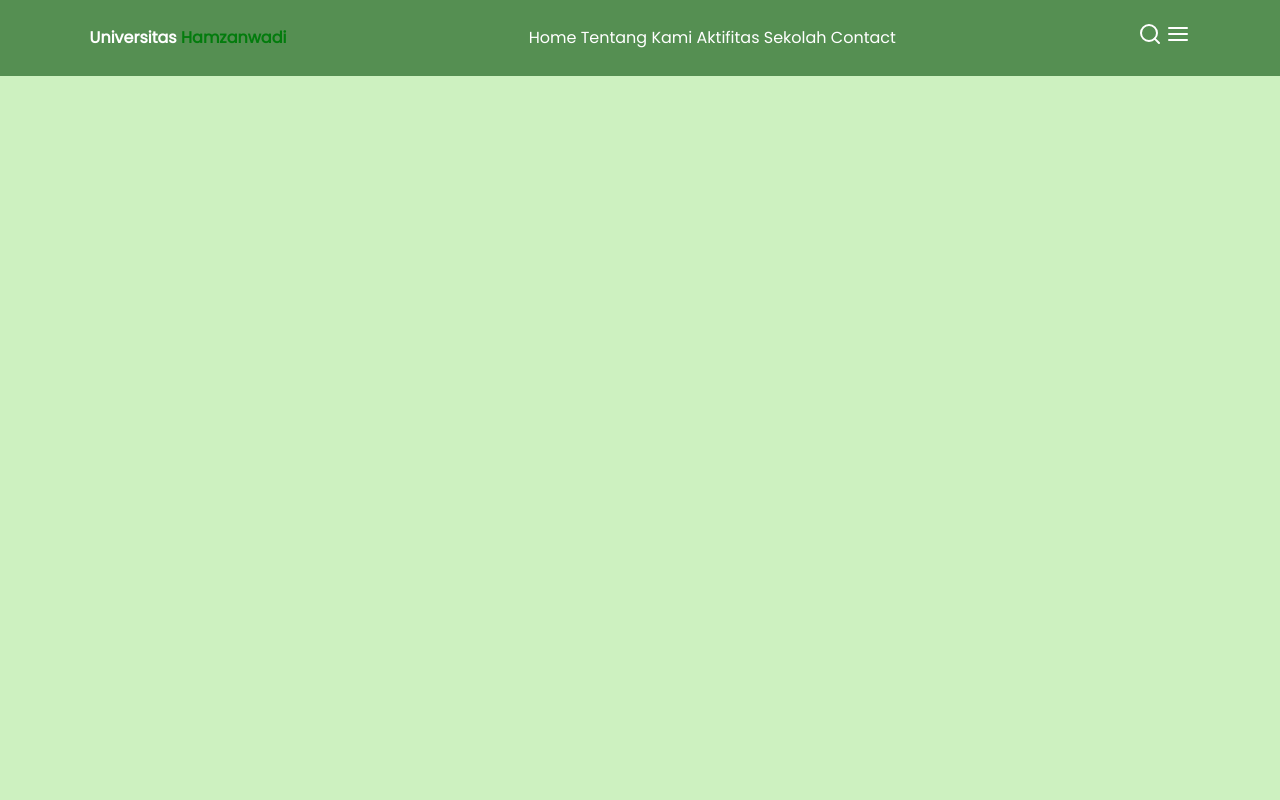
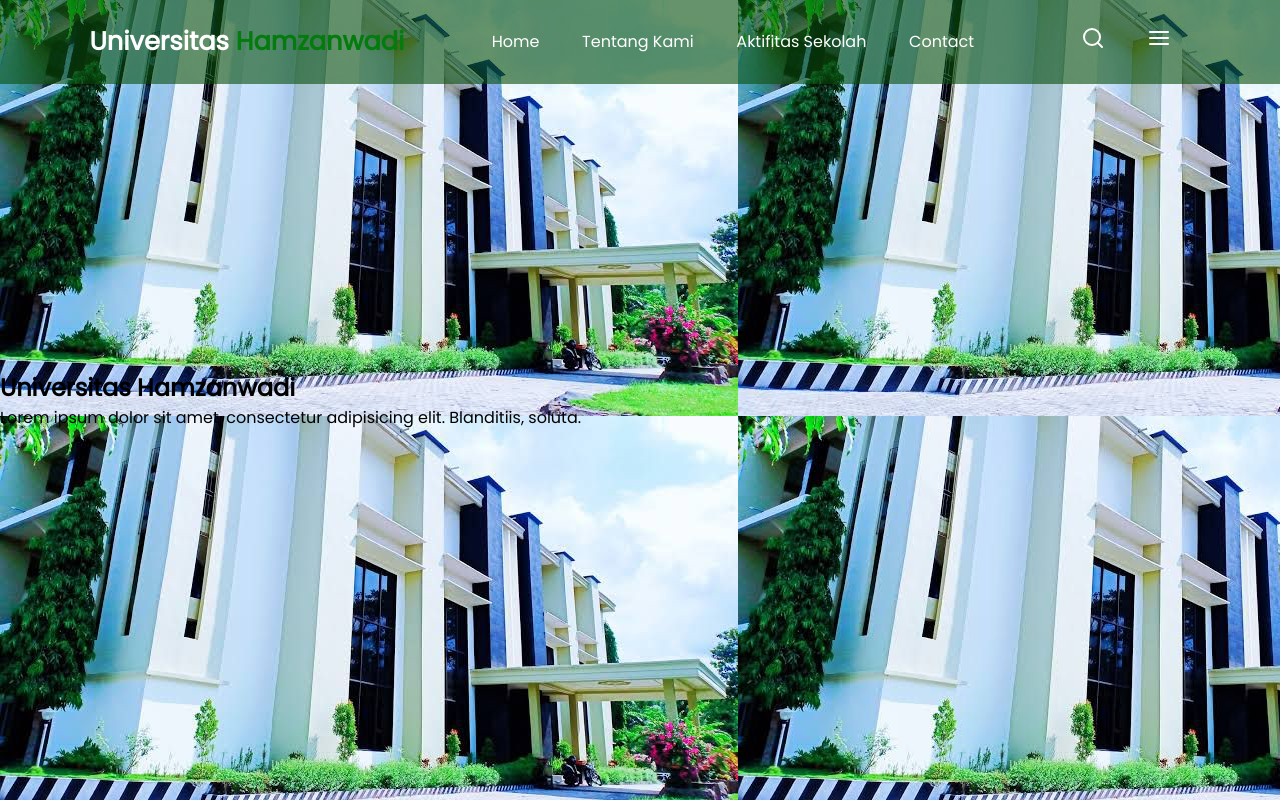
Before and after one commit to Rhalwi/sistem-informasi-sekolah, a plain HTML site: page Latihan/index.html in a window 1280 px wide. Drawn offline with nearby package versions, Linux system fonts and the light colour scheme.

Commit message:
tambahan

```diff
--- a/Latihan/css/style.css
+++ b/Latihan/css/style.css
@@ -9,6 +9,7 @@
     outline: none;
     border: none;
     text-decoration: none;
+    box-sizing: border-box;
 
 }
 
@@ -35,6 +36,7 @@ body{
     color: #ffffff;
     font-weight: 700;
     font-style: normal;
+    font-size: 1.6rem;
 }
 
 .navbar .navbar-logo span{
@@ -44,9 +46,30 @@ body{
 
 .navbar .navbar-nav a{
     color: #ffffff;
+    display: inline-block;
+    margin: 0 1.2rem;
+    font-size: 1rem;
 
+}
+
+.navbar .navbar-nav a:hover{
+    color: var(--primary);
 }
 
 .navbar .navbar-extra a{
     color: #ffffff;
+    margin: 0 1.2rem;
 }
+
+.navbar .navbar-extra a:hover {
+    color: var(--primary);
+}
+
+
+/* home section */
+.home {
+    min-height: 100vh;
+    display: flex;
+    align-items: center;
+    background-image: url(../img/gedung-bg.png);
+}
--- a/Latihan/index.html
+++ b/Latihan/index.html
@@ -25,7 +25,7 @@
         <a href="#" class="navbar-logo">Universitas <span>Hamzanwadi</span></a>
 
         <div class="navbar-nav">
-            <a href="#">Home</a>
+            <a href="#home">Home</a>
             <a href="#about">Tentang Kami</a>
             <a href="#activity">Aktifitas Sekolah</a>
             <a href="#Contact">Contact</a>
@@ -41,6 +41,16 @@
     </nav>
     <!-- navbar end -->
 
+    <!-- home section start -->
+     <section id="home" class="home">
+        <main class="content">
+            <h1>Universitas Hamzanwadi</h1>
+            <p>Lorem ipsum dolor sit amet, consectetur adipisicing elit. Blanditiis, soluta.</p>
+
+        </main>
+     </section>
+    <!-- home section end -->
+
 
     <!-- Feather Icons -->
     <script>
```
Also changed, not shown: Latihan/img/gedung-bg.png (added), Latihan/img/kampus-bg.jpg (added).
